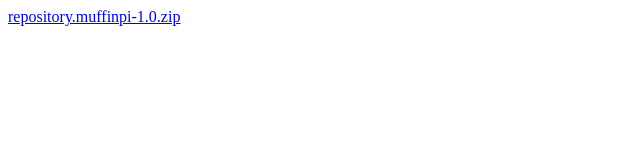
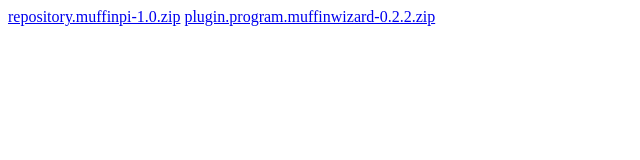
Before and after one commit to MuffinPi/MuffinPi.github.io, a plain HTML site: page repo/index.html in a window 1280 px wide. Shown: the whole page, without its empty margins (0-640 px from the left). Drawn offline with Linux system fonts and the light colour scheme.

Commit message:
Update index.html

```diff
--- a/repo/index.html
+++ b/repo/index.html
@@ -1 +1,2 @@
 <a href="repository.muffinpi-1.0.zip">repository.muffinpi-1.0.zip</a>
+<a href="plugin.program.muffinwizard-0.2.2.zip">plugin.program.muffinwizard-0.2.2.zip</a>
```
